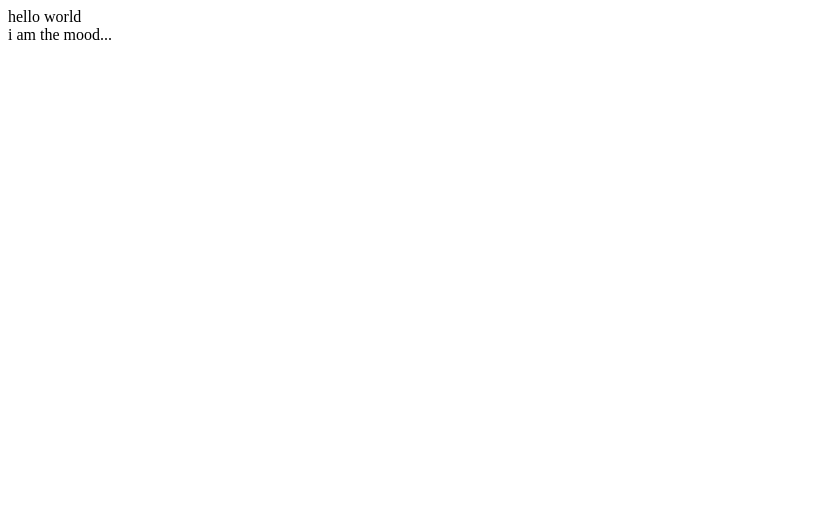
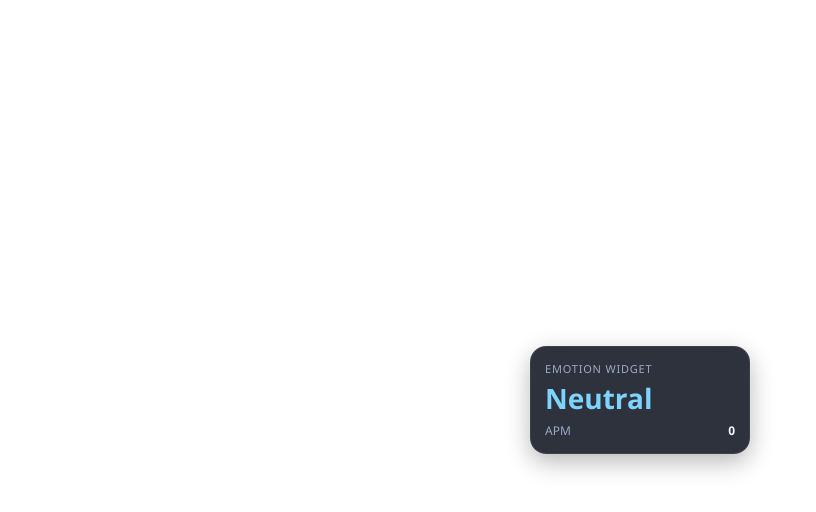
Before and after one commit to schrazen/Emotion-Adaptive, an Electron app: page src/frontend/index.html in a window 1280 px wide. Shown: the whole page, without its empty margins (0-816 px from the left). Drawn offline with Linux system fonts and the light colour scheme; no server answers.

Commit message:
simple emotion widget based on apm for now

```diff
--- a/src/backend/controllers/moodController.js
+++ b/src/backend/controllers/moodController.js
@@ -7,7 +7,7 @@ class MoodController {
                 return { success: false, message: 'Invalid APM value.' };
             }
 
-            const validMoods = ['Happy', 'Neutral', 'Stressed'];
+            const validMoods = ['Happy', 'Neutral', 'Angry'];
             if (!validMoods.includes(moodData.computedMood)) {
                 return { success: false, message: 'Invalid mood state.' };
             }
--- a/src/frontend/index.html
+++ b/src/frontend/index.html
@@ -2,22 +2,168 @@
 <html lang="en">
 
 <head>
-    <title>EAUIS</title>
+    <meta charset="UTF-8">
+    <meta name="viewport" content="width=device-width, initial-scale=1.0">
+    <title>EAUIS Widget</title>
+    <style>
+        :root {
+            --bg: rgba(28, 33, 44, 0.92);
+            --text: #f3f5ff;
+            --subtle: #9fa9c6;
+            --accent: #7ed3ff;
+        }
+
+        * {
+            box-sizing: border-box;
+            margin: 0;
+            padding: 0;
+            font-family: "Segoe UI", Tahoma, Geneva, Verdana, sans-serif;
+        }
+
+        body {
+            background: transparent;
+            height: 100vh;
+            display: grid;
+            place-items: center;
+            -webkit-app-region: drag;
+        }
+
+        .widget {
+            width: 220px;
+            border-radius: 16px;
+            padding: 14px;
+            background: var(--bg);
+            color: var(--text);
+            box-shadow: 0 8px 24px rgba(0, 0, 0, 0.28);
+            backdrop-filter: blur(6px);
+            border: 1px solid rgba(255, 255, 255, 0.08);
+        }
+
+        .title {
+            font-size: 11px;
+            color: var(--subtle);
+            letter-spacing: 0.8px;
+            text-transform: uppercase;
+            margin-bottom: 8px;
+        }
+
+        .mood {
+            font-size: 28px;
+            font-weight: 700;
+            line-height: 1;
+            margin-bottom: 10px;
+            color: var(--accent);
+            transition: color 160ms ease;
+        }
+
+        .row {
+            display: flex;
+            justify-content: space-between;
+            font-size: 12px;
+            color: var(--subtle);
+        }
+
+        .value {
+            color: var(--text);
+            font-weight: 600;
+        }
+
+        .angry {
+            --accent: #ff7a7a;
+        }
+
+        .neutral {
+            --accent: #7ed3ff;
+        }
+
+        .happy {
+            --accent: #89f5ac;
+        }
+    </style>
 </head>
 
 <body>
-    <div id="app">hello world</div>
-    <div class="testmood">i am the mood...</div>
+    <main id="widget" class="widget neutral">
+        <p class="title">Emotion Widget</p>
+        <p id="moodWord" class="mood">Neutral</p>
+        <div class="row">
+            <span>APM</span>
+            <span id="apmValue" class="value">0</span>
+        </div>
+    </main>
 
+    <script>
+        const keyTimestamps = [];
+        const moodWord = document.getElementById('moodWord');
+        const apmValue = document.getElementById('apmValue');
+        const widget = document.getElementById('widget');
 
+        function computeAPM() {
+            const now = Date.now();
+            const windowStart = now - 60000;
 
+            while (keyTimestamps.length > 0 && keyTimestamps[0] < windowStart) {
+                keyTimestamps.shift();
+            }
+
+            return keyTimestamps.length;
+        }
+
+        function moodFromAPM(apm) {
+            if (apm >= 120) return 'Angry';
+            if (apm >= 55) return 'Happy';
+            return 'Neutral';
+        }
+
+        function applyMoodUI(mood, apm) {
+            moodWord.textContent = mood;
+            apmValue.textContent = String(apm);
+            widget.classList.remove('angry', 'neutral', 'happy');
+            widget.classList.add(mood.toLowerCase());
+        }
+
+        async function saveSnapshot(mood, apm) {
+            if (!window.eauisAPI || !window.eauisAPI.saveMoodSnapshot) return;
+            try {
+                await window.eauisAPI.saveMoodSnapshot({
+                    apm,
+                    computedMood: mood,
+                    source: 'widget-keydown'
+                });
+            } catch (_error) {
+                // Keep widget responsive even if backend save fails.
+            }
+        }
+
+        document.addEventListener('keydown', () => {
+            keyTimestamps.push(Date.now());
+        });
+
+        setInterval(() => {
+            const apm = computeAPM();
+            const mood = moodFromAPM(apm);
+            applyMoodUI(mood, apm);
+        }, 500);
+
+        setInterval(() => {
+            const apm = computeAPM();
+            const mood = moodFromAPM(apm);
+            saveSnapshot(mood, apm);
+        }, 5000);
+
+        (async () => {
+            try {
+                if (window.eauisAPI && window.eauisAPI.getMood) {
+                    const latest = await window.eauisAPI.getMood();
+                    if (latest && typeof latest.apm === 'number' && latest.computed_mood) {
+                        applyMoodUI(latest.computed_mood, latest.apm);
+                    }
+                }
+            } catch (_error) {
+                // Ignore bootstrap errors and keep defaults.
+            }
+        })();
+    </script>
 </body>
 
-<script>
-
-
-
-
-</script>
-
 </html>
--- a/src/preload/contextBridge.js
+++ b/src/preload/contextBridge.js
@@ -1,7 +1,7 @@
 const { contextBridge, ipcRenderer } = require('electron');
 
 contextBridge.exposeInMainWorld('eauisAPI', {
-    getMood: () => ipcRenderer.invoke('get-mood'),
-    saveMoodSnapshot: (data) => ipcRenderer.invoke('save-mood-snapshot', data),
-    onMoodUpdate: (callback) => ipcRenderer.on('update-ui', (_event, state) => callback(state))
+	getMood: () => ipcRenderer.invoke('get-mood'),
+	saveMoodSnapshot: (data) => ipcRenderer.invoke('save-mood-snapshot', data),
+	onMoodUpdate: (callback) => ipcRenderer.on('update-ui', (_event, state) => callback(state))
 });
```
Also changed, not shown: src/main.js (+7 -2 lines).
